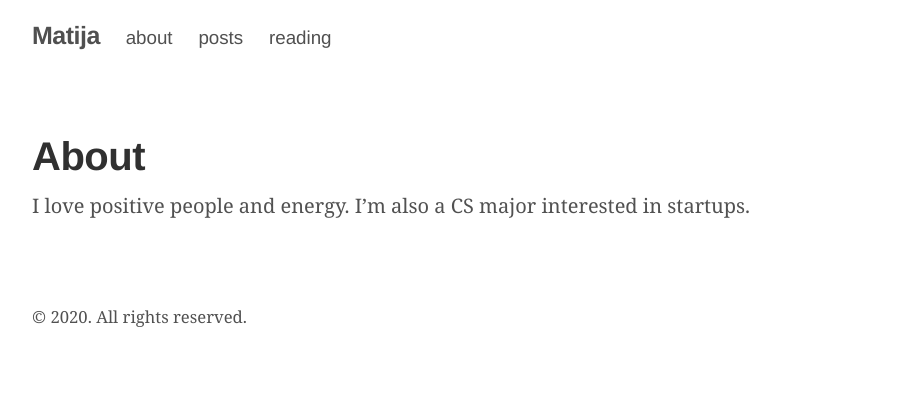
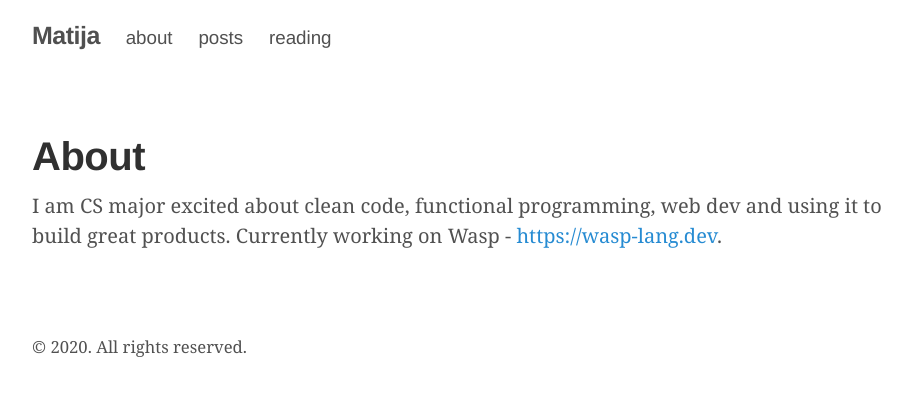
Before and after one commit to matijaSos/matijasos.github.io, a Jekyll site: the page built from about.md, in a window 1280 px wide. Shown: the top 396 px of the page, without its empty margins (178-1090 px from the left). Built offline with Jekyll 4.4.1, drawn with Linux system fonts in a browser that asks for light colours; comment, search, counter and statistics services are not loaded.

Commit message:
Updated about section.

```diff
--- a/about.md
+++ b/about.md
@@ -3,4 +3,5 @@ layout: page
 title: About
 ---
 
-I love positive people and energy. I'm also a CS major interested in startups.
+I am CS major excited about clean code, functional programming, web dev and using it to build great products.
+Currently working on Wasp - [https://wasp-lang.dev](https://wasp-lang.dev/).
```
